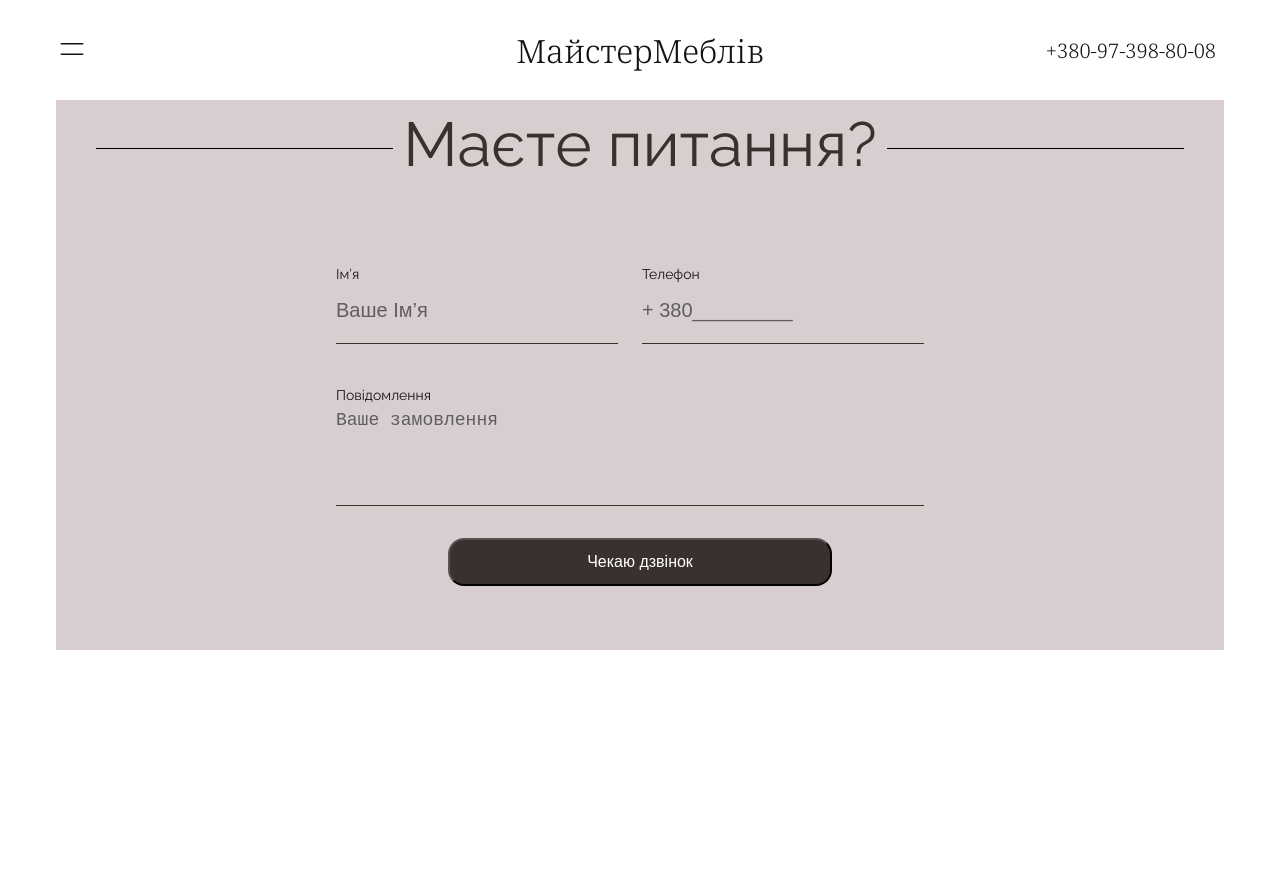
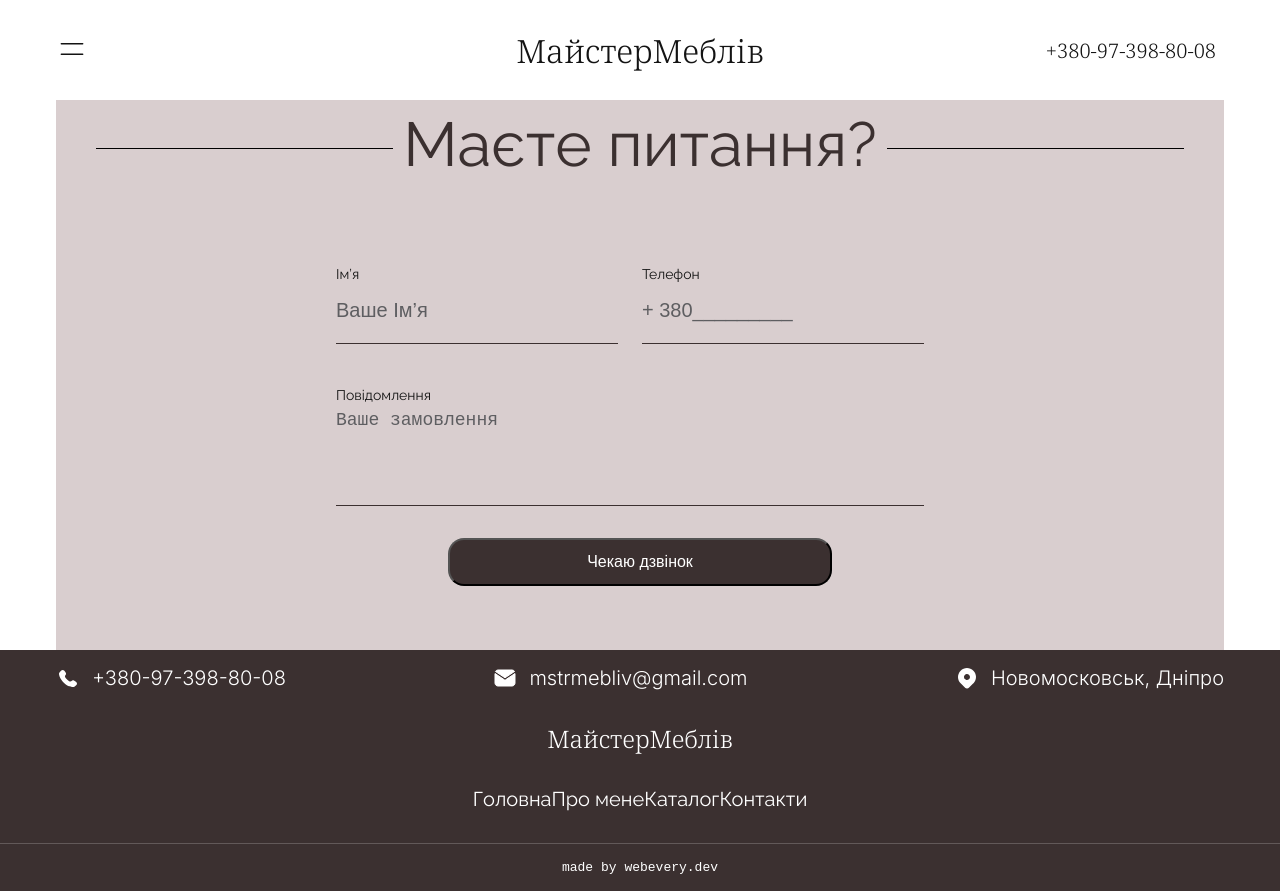
Before and after one commit to mstrmeblivsasha/furniture, a Next.js app: page / in a window 1280 px wide. Before the commit the page ends 800 px from the top, so only its background shows below. Built offline with nearby package versions, Linux system fonts and the light colour scheme.

Commit message:
startFooter

```diff
--- a/src/app/globals.scss
+++ b/src/app/globals.scss
@@ -21,6 +21,7 @@ body {
   min-height: 100vh;
   color: $Gray900;
   font-family: var(--font-raleway);
+  font-style: normal;
 }
 .bluredBody {
   filter: blur(2px) brightness(0.8) hue-rotate(15deg);
--- a/src/app/layout.tsx
+++ b/src/app/layout.tsx
@@ -1,6 +1,6 @@
 import type { Metadata } from "next";
 
-import { Raleway, Noto_Serif } from "next/font/google";
+import { Raleway, Noto_Serif, Inter } from "next/font/google";
 import Header from "@/components/Header/Header";
 import Footer from "@/components/Footer/Footer";
 
@@ -18,6 +18,12 @@ const notoSerif = Noto_Serif({
   variable: "--font-notoSerif",
 });
 
+const inter = Inter({
+  subsets: ["cyrillic"],
+  weight: ["300"],
+  variable: "--font-inter",
+});
+
 export const metadata: Metadata = {
   title: "МайстерМеблів",
   description: "МайстерМеблів. Новомосковськ, Дніпро",
@@ -30,11 +36,13 @@ export default function RootLayout({
 }>) {
   return (
     <html lang="uk">
-      <body className={`${raleway.variable} ${notoSerif.variable}`}>
+      <body
+        className={`${raleway.variable} ${notoSerif.variable} ${inter.variable}`}
+      >
         <SiteProvider>
           <Header />
           <main>{children}</main>
-          {/* <Footer /> */}
+          <Footer />
         </SiteProvider>
       </body>
     </html>
--- a/src/components/Footer/Footer.module.scss
+++ b/src/components/Footer/Footer.module.scss
@@ -1,10 +1,68 @@
 @import "../../app/variables";
 
 .footer {
-  height: 40px;
+  background-color: $Primary900;
+  padding-top: 16px;
+  color: $gray0;
 }
 
 .container {
   align-items: center;
   justify-content: center;
+  flex-direction: column;
+  gap: 32px;
+
+  & .logo {
+    font-size: 24px;
+    @media screen and (min-width: $tablet) and (max-width: 1023px) {
+      font-size: 20px;
+    }
+    @media screen and (min-width: $desktop) {
+      font-size: 32px;
+    }
+  }
+
+  & .footerNavLinks {
+    display: none;
+    @media screen and (min-width: $tablet) {
+      display: flex;
+    }
+  }
 }
+
+.contactsWrapp {
+  display: flex;
+  flex-direction: column;
+  gap: 16px;
+  width: 100%;
+  @media screen and (min-width: $tablet) {
+    flex-direction: row;
+    justify-content: space-between;
+    gap: initial;
+  }
+}
+
+.contact {
+  display: flex;
+  gap: 12px;
+  font-family: var(--font-inter);
+  font-style: normal;
+  font-size: 16px;
+
+  & svg {
+    width: 24px;
+    height: 24px;
+    fill: $gray0;
+  }
+
+  @media screen and (min-width: $laptop) {
+    font-size: 20px;
+  }
+}
+
+.madeBy {
+  text-align: center;
+  width: 100vw;
+  padding: 16px;
+  border-top: 1px solid rgba(255, 255, 255, 0.2);
+}
--- a/src/components/Footer/Footer.tsx
+++ b/src/components/Footer/Footer.tsx
@@ -1,24 +1,44 @@
 import styles from "./Footer.module.scss";
 import NavLinks from "../NavLinks/NavLinks";
+import Logo from "../Logo/Logo";
 
 const Footer = () => {
   return (
     <footer className={styles.footer}>
       <div className={`container ${styles.container}`}>
-        <address>
-          <a href="tel:+380973988008" className={`${styles.tell} hoverLink`}>
+        <address className={styles.contactsWrapp}>
+          <a href="tel:+380973988008" className={`${styles.contact} `}>
             <svg>
               <use href="./sprite.svg#icon-phonemini"></use>
             </svg>
             +380-97-398-80-08
           </a>
-          {/* <a href="tel:+380973988008" className={`${styles.tell} hoverLink`}>
-            +380-97-398-80-08
-          </a> */}
+          <a
+            href="mailto:mstrmebliv@gmail.com"
+            className={`${styles.contact} `}
+          >
+            <svg>
+              <use href="./sprite.svg#icon-mail"></use>
+            </svg>
+            mstrmebliv@gmail.com
+          </a>
+          <a
+            href="https://maps.app.goo.gl/7Xeig7igkrsY5pVV7"
+            target="_blank"
+            className={`${styles.contact} `}
+          >
+            <svg>
+              <use href="./sprite.svg#icon-location"></use>
+            </svg>
+            Новомосковськ, Дніпро
+          </a>
         </address>
-        {/* <NavLinks /> */}
 
-        <pre>
+        <Logo className={styles.logo} />
+
+        <NavLinks className={styles.footerNavLinks} />
+
+        <pre className={styles.madeBy}>
           made by <a href="https://webevery.dev/">webevery.dev</a>
         </pre>
       </div>
```
